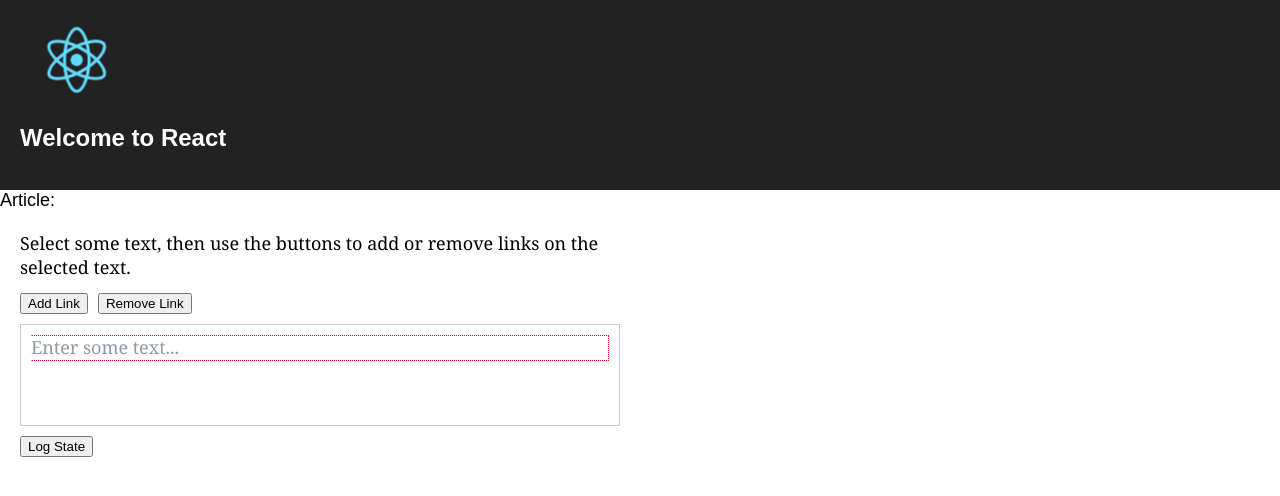
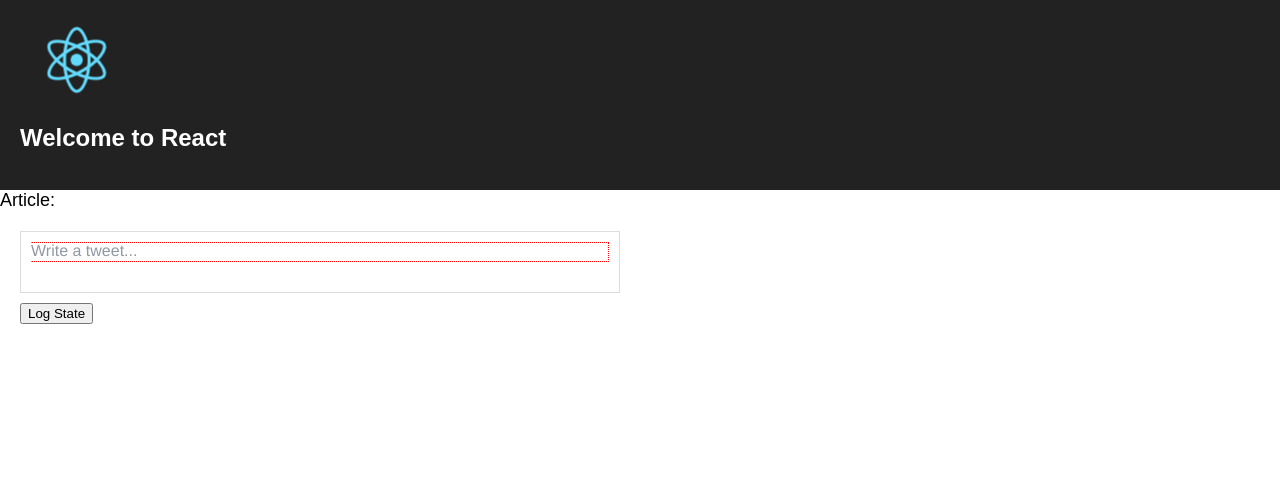
Before and after one commit to psmbogliacino/draftjs-editor, a React (Create React App) app: page / in a window 1280 px wide. Shown: the top 496 px of the page. Built offline with nearby package versions, Linux system fonts and the light colour scheme.

Commit message:
Examples

```diff
--- a/src/App.js
+++ b/src/App.js
@@ -2,6 +2,8 @@ import React, { Component } from 'react';
 import MyEditor from './MyEditor'
 import logo from './logo.svg';
 import './css/App.css';
+import './css/Editor.css';
+import 'draft-js/dist/Draft.css'
 
 class App extends Component {
   render() {
--- a/src/MyEditor.js
+++ b/src/MyEditor.js
@@ -1,244 +1,6 @@
 import React from 'react';
-import {
-  convertToRaw,
-  CompositeDecorator,
-  ContentState,
-  Editor,
-  EditorState,
-  RichUtils,
-} from 'draft-js';
-import './css/Editor.css';
-import 'draft-js/dist/Draft.css'
+//import BoldExmple from './Examples/BoldExample'
+//import LinkExmple from './Examples/LinkExample'
+import TweetExample from './Examples/TweetExample'
 
-
-class LinkEditorExample extends React.Component {
-  constructor(props) {
-    super(props);
-    const decorator = new CompositeDecorator([
-      {
-        strategy: findLinkEntities,
-        component: Link,
-      },
-    ]);
-    this.state = {
-      editorState: EditorState.createEmpty(decorator),
-      showURLInput: false,
-      urlValue: '',
-    };
-    this.focus = () => this.refs.editor.focus();
-    this.onChange = (editorState) => this.setState({ editorState });
-    this.logState = () => {
-      const content = this.state.editorState.getCurrentContent();
-      console.log(convertToRaw(content));
-    };
-    this.promptForLink = this._promptForLink.bind(this);
-    this.onURLChange = (e) => this.setState({ urlValue: e.target.value });
-    this.confirmLink = this._confirmLink.bind(this);
-    this.onLinkInputKeyDown = this._onLinkInputKeyDown.bind(this);
-    this.removeLink = this._removeLink.bind(this);
-  }
-  _promptForLink(e) {
-    e.preventDefault();
-    const { editorState } = this.state;
-    const selection = editorState.getSelection();
-    if (!selection.isCollapsed()) {
-      const contentState = editorState.getCurrentContent();
-      const startKey = editorState.getSelection().getStartKey();
-      const startOffset = editorState.getSelection().getStartOffset();
-      const blockWithLinkAtBeginning = contentState.getBlockForKey(startKey);
-      const linkKey = blockWithLinkAtBeginning.getEntityAt(startOffset);
-      let url = '';
-      if (linkKey) {
-        const linkInstance = contentState.getEntity(linkKey);
-        url = linkInstance.getData().url;
-      }
-      this.setState({
-        showURLInput: true,
-        urlValue: url,
-      }, () => {
-        setTimeout(() => this.refs.url.focus(), 0);
-      });
-    }
-  }
-  _confirmLink(e) {
-    e.preventDefault();
-    const { editorState, urlValue } = this.state;
-    const contentState = editorState.getCurrentContent();
-    const contentStateWithEntity = contentState.createEntity(
-      'LINK',
-      'MUTABLE',
-      { url: urlValue }
-    );
-    const entityKey = contentStateWithEntity.getLastCreatedEntityKey();
-    const newEditorState = EditorState.set(editorState, { currentContent: contentStateWithEntity });
-    this.setState({
-      editorState: RichUtils.toggleLink(
-        newEditorState,
-        newEditorState.getSelection(),
-        entityKey
-      ),
-      showURLInput: false,
-      urlValue: '',
-    }, () => {
-      setTimeout(() => this.refs.editor.focus(), 0);
-    });
-  }
-  _onLinkInputKeyDown(e) {
-    if (e.which === 13) {
-      this._confirmLink(e);
-    }
-  }
-  _removeLink(e) {
-    e.preventDefault();
-    const { editorState } = this.state;
-    const selection = editorState.getSelection();
-    if (!selection.isCollapsed()) {
-      this.setState({
-        editorState: RichUtils.toggleLink(editorState, selection, null),
-      });
-    }
-  }
-  render() {
-    let urlInput;
-    if (this.state.showURLInput) {
-      urlInput =
-        <div style={styles.urlInputContainer}>
-          <input
-            onChange={this.onURLChange}
-            ref="url"
-            style={styles.urlInput}
-            type="text"
-            value={this.state.urlValue}
-            onKeyDown={this.onLinkInputKeyDown}
-          />
-          <button onMouseDown={this.confirmLink}>
-            Confirm
-                </button>
-        </div>;
-    }
-    return (
-      <div style={styles.root}>
-        <div style={{ marginBottom: 10 }}>
-          Select some text, then use the buttons to add or remove links
-                on the selected text.
-              </div>
-        <div style={styles.buttons}>
-          <button
-            onMouseDown={this.promptForLink}
-            style={{ marginRight: 10 }}>
-            Add Link
-                </button>
-          <button onMouseDown={this.removeLink}>
-            Remove Link
-                </button>
-        </div>
-        {urlInput}
-        <div style={styles.editor} onClick={this.focus}>
-          <Editor
-            editorState={this.state.editorState}
-            onChange={this.onChange}
-            placeholder="Enter some text..."
-            ref="editor"
-          />
-        </div>
-        <input
-          onClick={this.logState}
-          style={styles.button}
-          type="button"
-          value="Log State"
-        />
-      </div>
-    );
-  }
-}
-
-function findLinkEntities(contentBlock, callback, contentState) {
-  contentBlock.findEntityRanges(
-    (character) => {
-      const entityKey = character.getEntity();
-      return (
-        entityKey !== null &&
-        contentState.getEntity(entityKey).getType() === 'LINK'
-      );
-    },
-    callback
-  );
-}
-
-const Link = (props) => {
-  const { url } = props.contentState.getEntity(props.entityKey).getData();
-  return (
-    <a href={url} style={styles.link}>
-      {props.children}
-    </a>
-  );
-};
-
-const styles = {
-  root: {
-    fontFamily: '\'Georgia\', serif',
-    padding: 20,
-    width: 600,
-  },
-  buttons: {
-    marginBottom: 10,
-  },
-  urlInputContainer: {
-    marginBottom: 10,
-  },
-  urlInput: {
-    fontFamily: '\'Georgia\', serif',
-    marginRight: 10,
-    padding: 3,
-  },
-  editor: {
-    border: '1px solid #ccc',
-    cursor: 'text',
-    minHeight: 80,
-    padding: 10,
-  },
-  button: {
-    marginTop: 10,
-    textAlign: 'center',
-  },
-  link: {
-    color: '#3b5998',
-    textDecoration: 'underline',
-  },
-};
-
-class MyEditor extends React.Component {
-  constructor(props) {
-    super(props);
-    this.state = { editorState: EditorState.createEmpty() };
-    this.onChange = (editorState) => this.setState({ editorState });
-    this.handleKeyCommand = this.handleKeyCommand.bind(this);
-  }
-  handleKeyCommand(command) {
-    const newState = RichUtils.handleKeyCommand(this.state.editorState, command);
-    if (newState) {
-      this.onChange(newState);
-      return 'handled';
-    }
-    return 'not-handled';
-  }
-
-  _onBoldClick() {
-    this.onChange(RichUtils.toggleInlineStyle(this.state.editorState, 'BOLD'));
-  }
-
-  render() {
-    return (
-      <div>
-        <button onClick={this._onBoldClick.bind(this)}>Bold</button>
-        <Editor
-          editorState={this.state.editorState}
-          handleKeyCommand={this.handleKeyCommand}
-          onChange={this.onChange}
-        />
-      </div>
-    );
-  }
-}
-
-export default LinkEditorExample;
+export default TweetExample;
```
Also changed, not shown: 2 other files (tests, documents, lock files or other folders).
